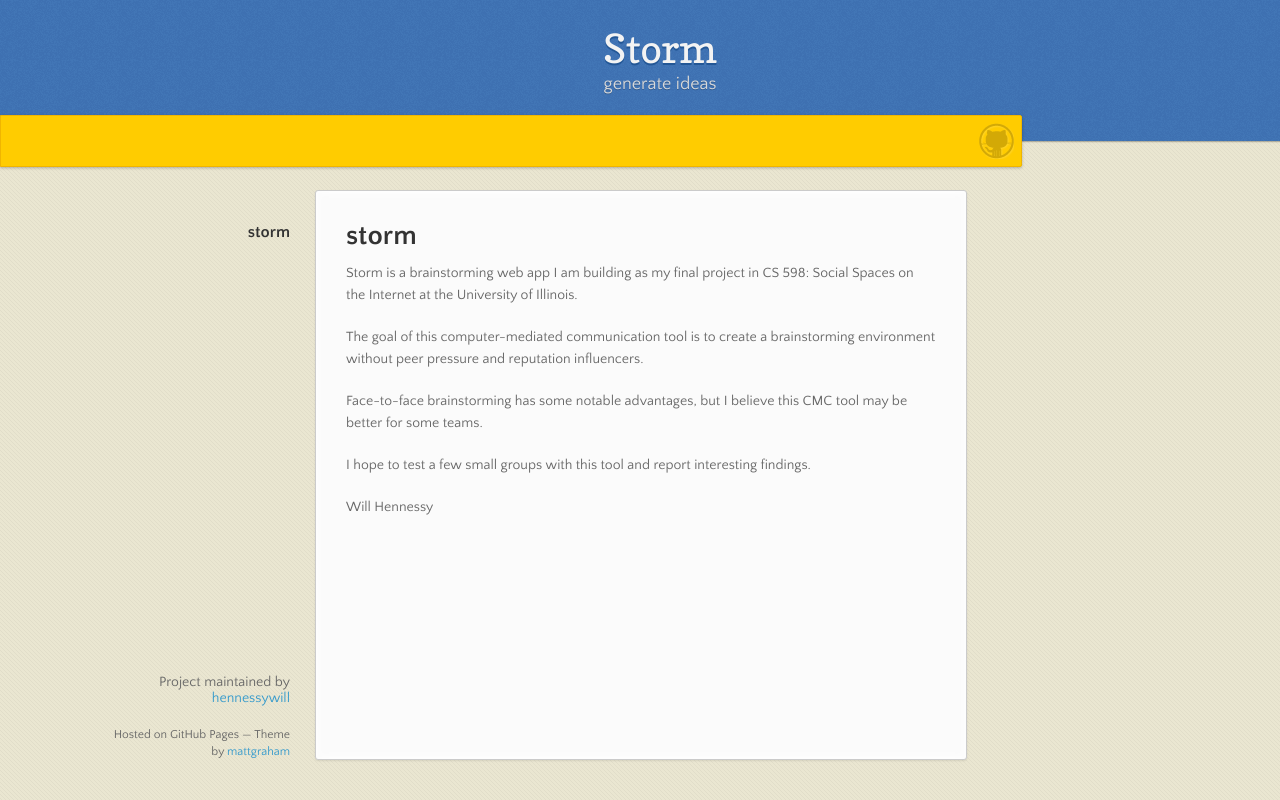
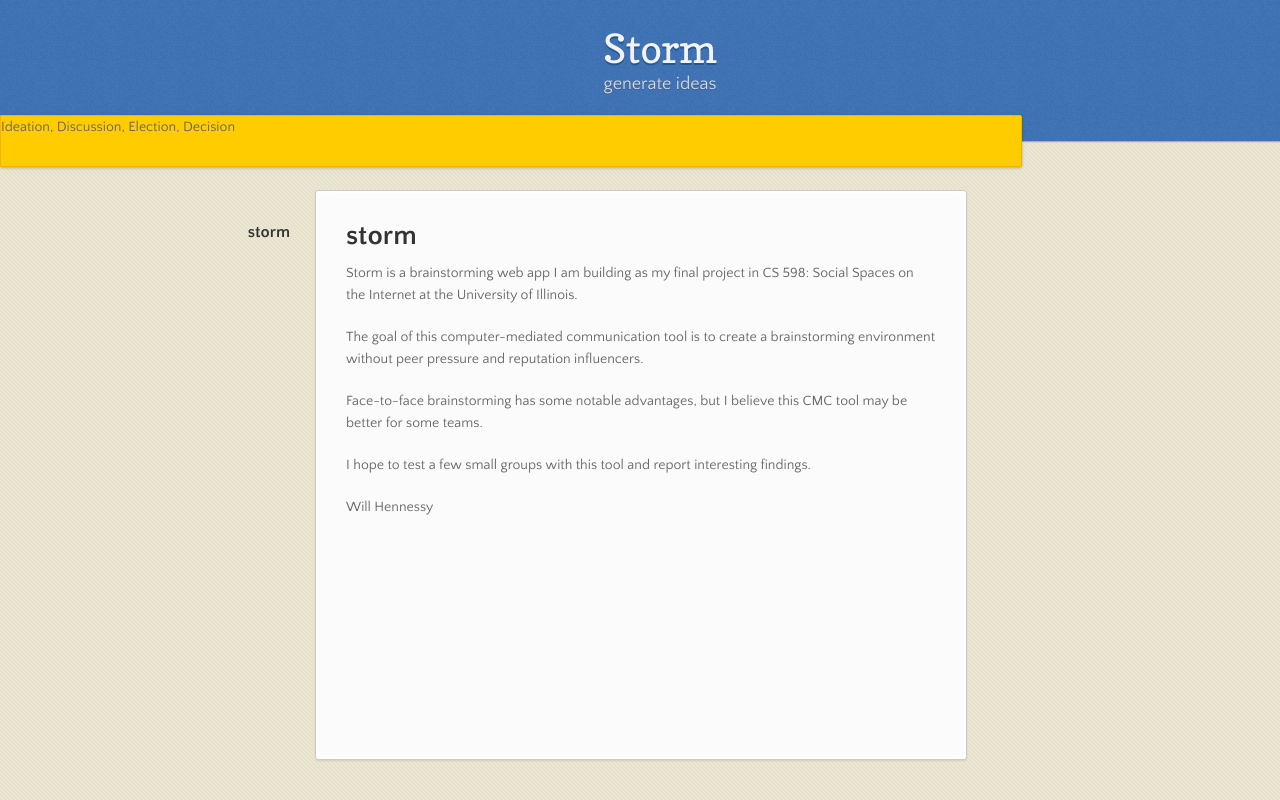
Before and after one commit to willhennessy/storm, a plain HTML site: page index.html in a window 1280 px wide. Drawn offline with nearby package versions, Linux system fonts and the light colour scheme.

Commit message:
Update index.html

```diff
--- a/index.html
+++ b/index.html
@@ -22,7 +22,7 @@
       </header>
 
       <div id="banner">
-        <span id="logo"></span>
+        Ideation, Discussion, Election, Decision
       </div><!-- end banner -->
 
     <div class="wrapper">
@@ -42,11 +42,6 @@
 <p>I hope to test a few small groups with this tool and report interesting findings.</p>
 
 <p>Will Hennessy</p>
-      </section>
-      <footer>
-        <p>Project maintained by <a href="https://github.com/hennessywill">hennessywill</a></p>
-        <p><small>Hosted on GitHub Pages &mdash; Theme by <a href="https://twitter.com/michigangraham">mattgraham</a></small></p>
-      </footer>
     </div>
     <!--[if !IE]><script>fixScale(document);</script><![endif]-->
 
```
